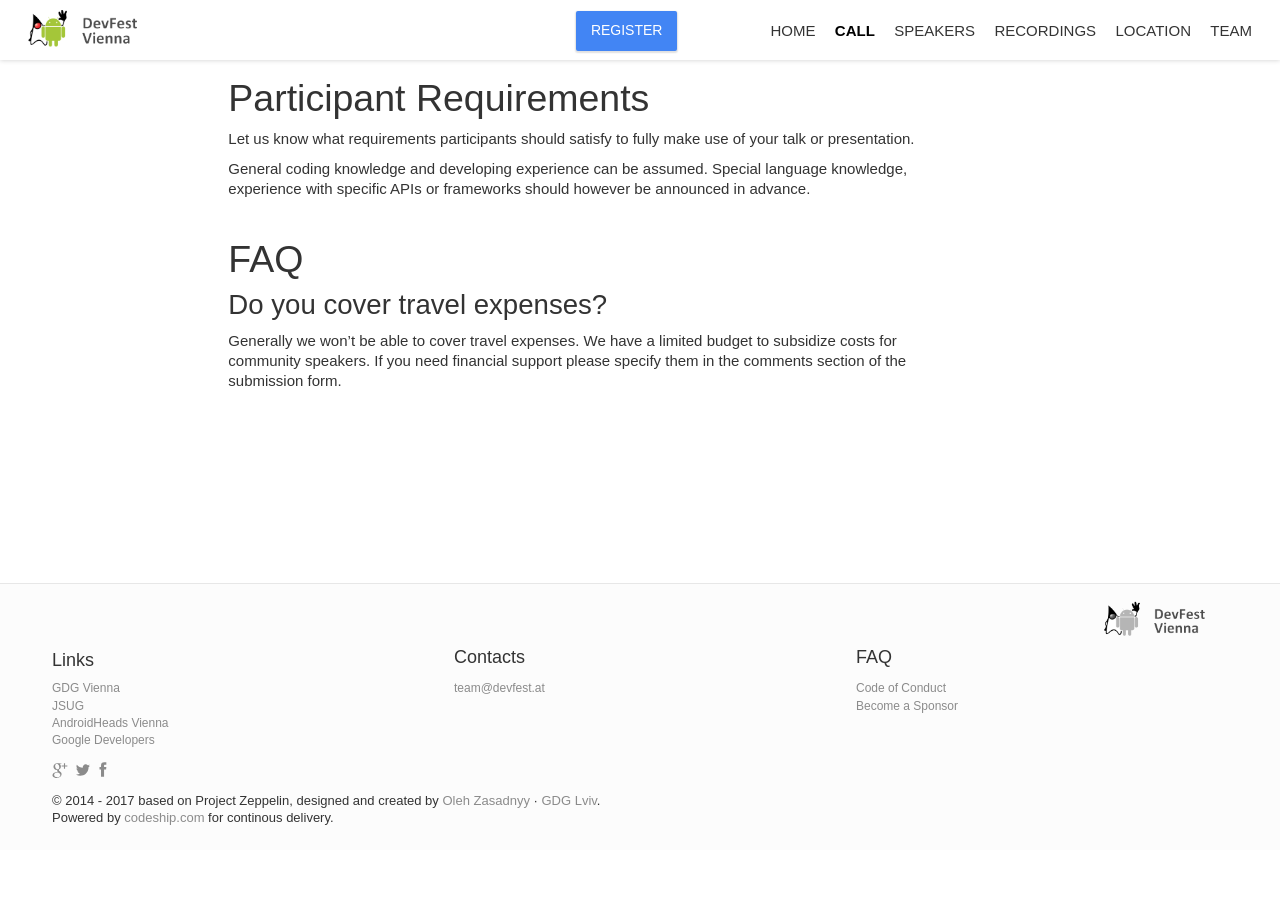
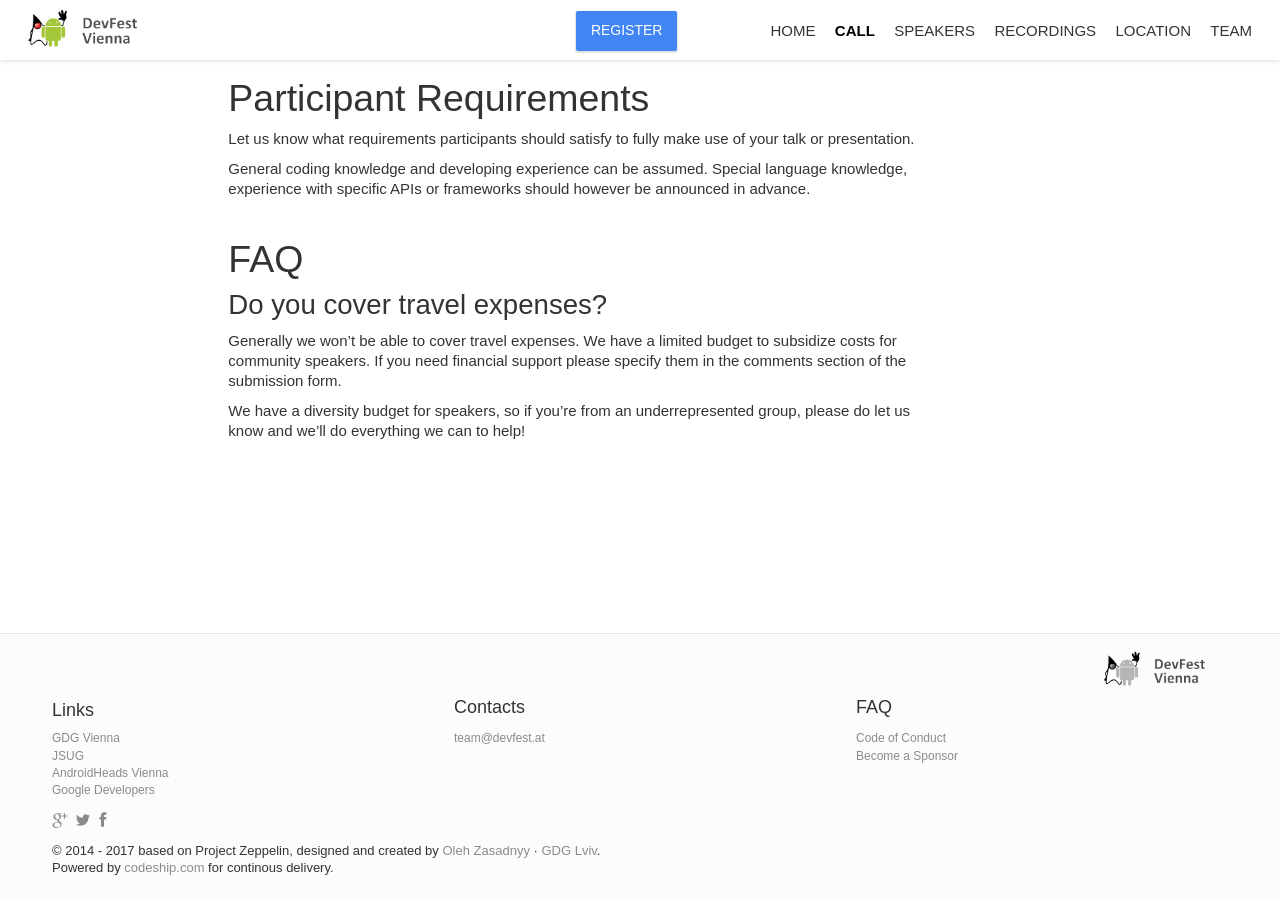
Before and after one commit to DevFestVienna/devfest-at-site, a Jekyll site: the page built from call.md, in a window 1280 px wide and 900 px high, scrolled down 981 px. Built offline with Jekyll 4.4.1, drawn with Linux system fonts in a browser that asks for light colours; nearby versions of some CDN libraries; comment, search, counter and statistics services are not loaded; before the commit the page ends 1831 px from its top, so only the background shows below that.

Commit message:
Add diversity budget info

```diff
--- a/call.md
+++ b/call.md
@@ -57,4 +57,6 @@ Generally we won't be able to cover travel expenses.
 We have a limited budget to subsidize costs for community speakers.
 If you need financial support please specify them in the comments section of the submission form.
 
+We have a diversity budget for speakers, so if you're from an underrepresented group, please do let us know and we'll do everything we can to help!
+
 <img class="img-responsive feature-image" src="{{ site.baseurl }}/img/posts/call.jpg" style="display:none">
```
